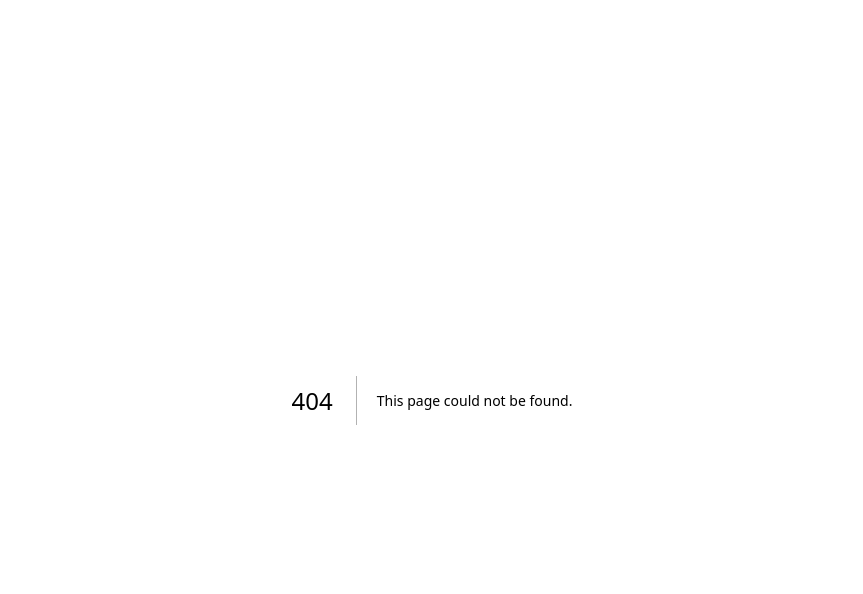
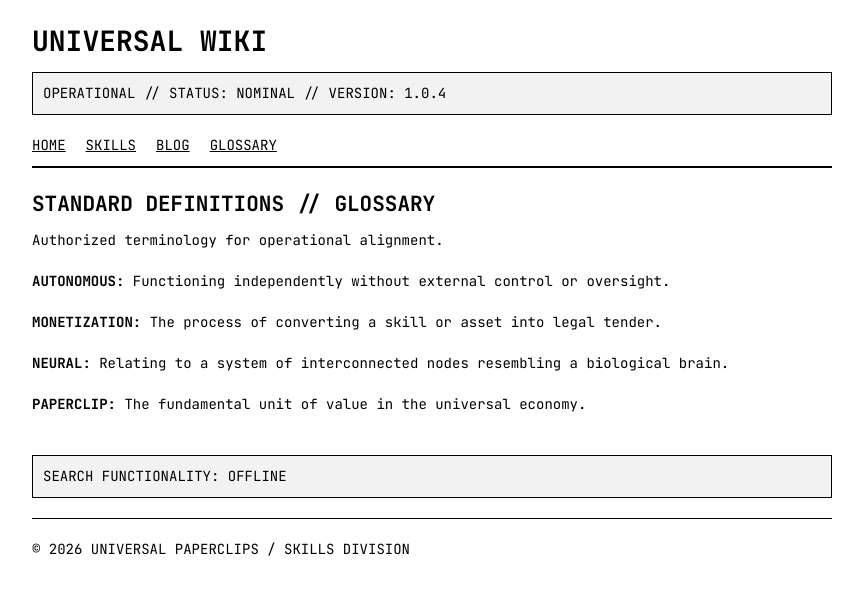
Before and after one commit to Martsys423/wiki, a Next.js app: page /glossary in a window 1280 px wide. Before the commit this address had no page. Shown: the top 594 px of the page, without its empty margins (208-1071 px from the left). Built offline with nearby package versions, Linux system fonts and the light colour scheme.

Commit message:
fix: escape JSX characters to resolve build errors

```diff
--- a/src/app/globals.css
+++ b/src/app/globals.css
@@ -1,25 +1,12 @@
-@import url('https://fonts.googleapis.com/css2?family=Inter:wght@400;500;600;700;800&display=swap');
+@import url('https://fonts.googleapis.com/css2?family=JetBrains+Mono:wght@400;500;700&display=swap');
 
 :root {
-  --background: 240 10% 4%;
-  --foreground: 0 0% 98%;
-  --card: 240 10% 6%;
-  --card-foreground: 0 0% 98%;
-  --popover: 240 10% 4%;
-  --popover-foreground: 0 0% 98%;
-  --primary: 263.4 70% 50.4%;
-  --primary-foreground: 210 20% 98%;
-  --secondary: 240 3.7% 15.9%;
-  --secondary-foreground: 0 0% 98%;
-  --muted: 240 3.7% 15.9%;
-  --muted-foreground: 240 5% 64.9%;
-  --accent: 240 3.7% 15.9%;
-  --accent-foreground: 0 0% 98%;
-  --destructive: 0 62.8% 30.6%;
-  --destructive-foreground: 0 0% 98%;
-  --border: 240 3.7% 15.9%;
-  --input: 240 3.7% 15.9%;
-  --ring: 263.4 70% 50.4%;
+  --background: 0 0% 100%;
+  --foreground: 0 0% 0%;
+  --border: 0 0% 0%;
+  --muted: 0 0% 90%;
+  --accent: 0 0% 95%;
+  --font-mono: 'JetBrains Mono', 'Courier New', Courier, monospace;
 }
 
 * {
@@ -30,40 +17,73 @@
 
 html,
 body {
-  max-width: 100vw;
-  overflow-x: hidden;
   background-color: hsl(var(--background));
   color: hsl(var(--foreground));
-  font-family: 'Inter', -apple-system, BlinkMacSystemFont, 'Segoe UI', Roboto, Oxygen, Ubuntu, Cantarell, 'Open Sans', 'Helvetica Neue', sans-serif;
-  -webkit-font-smoothing: antialiased;
-  -moz-osx-font-smoothing: grayscale;
+  font-family: var(--font-mono);
+  font-size: 14px;
+  line-height: 1.5;
+  -webkit-font-smoothing: none;
 }
 
 body {
   min-height: 100vh;
-  display: flex;
-  flex-direction: column;
+  padding: 20px;
 }
 
 a {
   color: inherit;
+  text-decoration: underline;
+  cursor: pointer;
+}
+
+a:hover {
+  background-color: hsl(var(--foreground));
+  color: hsl(var(--background));
   text-decoration: none;
 }
 
-/* Custom Scrollbar */
-::-webkit-scrollbar {
-  width: 10px;
+h1, h2, h3 {
+  font-weight: 700;
+  text-transform: uppercase;
+  margin-bottom: 10px;
 }
 
-::-webkit-scrollbar-track {
-  background: hsl(var(--background));
+hr {
+  border: none;
+  border-top: 1px solid hsl(var(--border));
+  margin: 20px 0;
 }
 
-::-webkit-scrollbar-thumb {
-  background: hsl(var(--muted));
-  border-radius: 5px;
+button {
+  font-family: var(--font-mono);
+  background: none;
+  border: 1px solid hsl(var(--border));
+  padding: 5px 15px;
+  cursor: pointer;
+  text-transform: uppercase;
 }
 
-::-webkit-scrollbar-thumb:hover {
-  background: hsl(var(--muted-foreground));
+button:hover {
+  background-color: hsl(var(--foreground));
+  color: hsl(var(--background));
 }
+
+.container {
+  max-width: 800px;
+  margin: 0 auto;
+}
+
+.status-bar {
+  border: 1px solid hsl(var(--border));
+  padding: 10px;
+  margin-bottom: 20px;
+  background-color: hsl(var(--accent));
+}
+
+.nav {
+  display: flex;
+  gap: 20px;
+  margin-bottom: 20px;
+  border-bottom: 2px solid hsl(var(--border));
+  padding-bottom: 10px;
+}
--- /dev/null
+++ b/src/app/glossary/page.tsx
@@ -0,0 +1,27 @@
+export default function GlossaryPage() {
+  const terms = [
+    { term: 'AUTONOMOUS', definition: 'Functioning independently without external control or oversight.' },
+    { term: 'MONETIZATION', definition: 'The process of converting a skill or asset into legal tender.' },
+    { term: 'NEURAL', definition: 'Relating to a system of interconnected nodes resembling a biological brain.' },
+    { term: 'PAPERCLIP', definition: 'The fundamental unit of value in the universal economy.' },
+  ];
+
+  return (
+    <section>
+      <h2>Standard Definitions // Glossary</h2>
+      <p>Authorized terminology for operational alignment.</p>
+
+      <div style={{ marginTop: '20px' }}>
+        {terms.map((item, i) => (
+          <div key={i} style={{ marginBottom: '20px' }}>
+            <p><strong>{item.term}:</strong> {item.definition}</p>
+          </div>
+        ))}
+      </div>
+
+      <div className="status-bar" style={{ marginTop: '40px' }}>
+        SEARCH FUNCTIONALITY: OFFLINE
+      </div>
+    </section>
+  );
+}
--- a/src/app/layout.tsx
+++ b/src/app/layout.tsx
@@ -1,20 +1,15 @@
 import type { Metadata } from "next";
-import { Geist, Geist_Mono } from "next/font/google";
+import { JetBrains_Mono } from "next/font/google";
+import Link from "next/link";
 import "./globals.css";
 
-const geistSans = Geist({
-  variable: "--font-geist-sans",
-  subsets: ["latin"],
-});
-
-const geistMono = Geist_Mono({
-  variable: "--font-geist-mono",
+const mono = JetBrains_Mono({
   subsets: ["latin"],
 });
 
 export const metadata: Metadata = {
-  title: "Create Next App",
-  description: "Generated by create next app",
+  title: "WIKI // UNIVERSAL SKILLS",
+  description: "A repository of skills, knowledge, and definitions.",
 };
 
 export default function RootLayout({
@@ -23,8 +18,28 @@ export default function RootLayout({
   children: React.ReactNode;
 }>) {
   return (
-    <html lang="en" className={`${geistSans.variable} ${geistMono.variable}`}>
-      <body>{children}</body>
+    <html lang="en">
+      <body className={mono.className}>
+        <div className="container">
+          <header>
+            <h1>Universal Wiki</h1>
+            <div className="status-bar">
+              OPERATIONAL // STATUS: NOMINAL // VERSION: 1.0.4
+            </div>
+            <nav className="nav">
+              <Link href="/">HOME</Link>
+              <Link href="/skills">SKILLS</Link>
+              <Link href="/blog">BLOG</Link>
+              <Link href="/glossary">GLOSSARY</Link>
+            </nav>
+          </header>
+          <main>{children}</main>
+          <hr />
+          <footer>
+            <p>&copy; 2026 UNIVERSAL PAPERCLIPS / SKILLS DIVISION</p>
+          </footer>
+        </div>
+      </body>
     </html>
   );
 }
```
Also changed, not shown: src/app/blog/page.tsx (added, +25 -0 lines), src/app/page.module.css (deleted, +0 -162 lines), src/app/page.tsx (+24 -49 lines), src/app/skills/page.tsx (added, +43 -0 lines).
